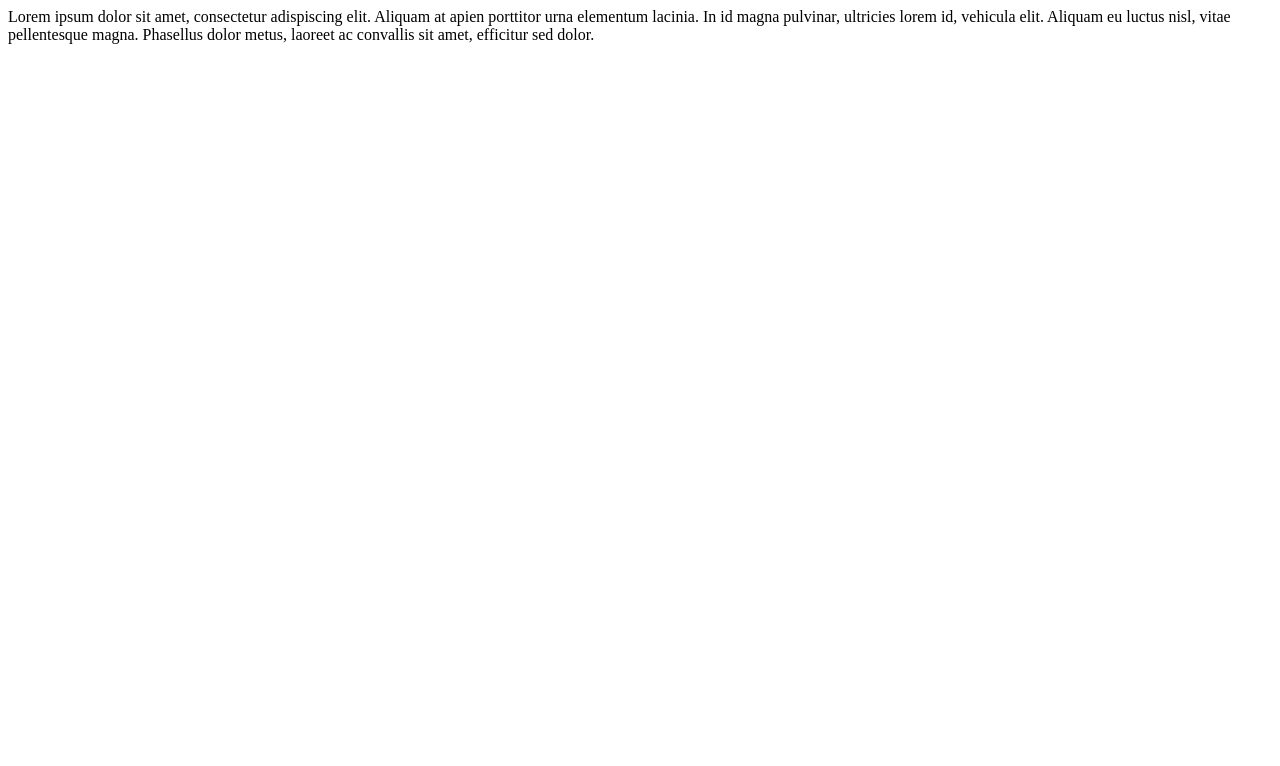
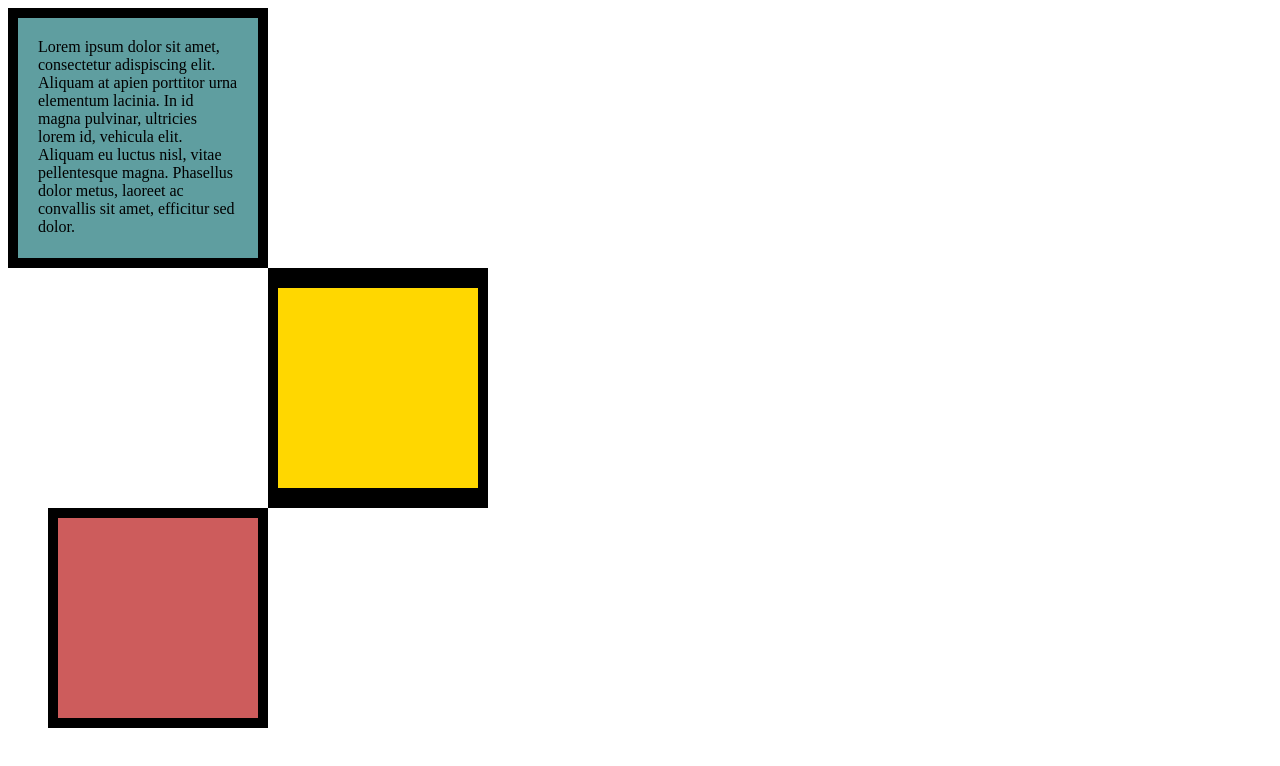
Before and after one commit to fatalla-52/Box-Model, a plain HTML site: page index.html in a window 1280 px wide. Drawn offline with Linux system fonts and the light colour scheme.

Commit message:
Update index.html

```diff
--- a/index.html
+++ b/index.html
@@ -1,46 +1,48 @@
 <!DOCTYPE html>
-<html>
-
+<html lang="en">
 <head>
     <meta charset="UTF-8">
-  <meta name="viewport" content="width=device-width, initial-scale=1">
-  <title>Bax Model</title>
-</head>
+    <meta name="viewport" content="width=device-width, initial-scale=1.0">
+    <title>Box Model</title>
     <style>
-      .firstbox {
-        background-color: cadet blue;
-        width: 200px;
-        height: 200px;
+        .plants {
+            background-color: cadetblue;
+            width:200px;
+            height:200px;
             border: 10px solid black;
             padding: 20px;
         }
-      . secondbox {
-        background-color: gold ;
-        width: 200px;
-        height: 200px;
-        border: 10px solid black;
-        border-top: 20px solid black;
-        border-bottom: 20px solid black;
-        border-left: 10px solid black;
-        border-right: 10px solid black;
+        .sun {
+            background-color: gold;
+            width:200px;
+            height:200px;
+            border: 20px solid black;
+            border-width:20px 10px;
+            margin-left: 260px;
         }
-      . thirdbox {
+        .gumamela {
             background-color: indianred;
-        width: 200px;
-        height: 200px;
+            width:200px;
+            height:200px;
             border: 10px solid black;
             margin-left: 40px;
         }
-        p{
-          margin:0;
+        p {
+            margin: 0;
         }
     </style>
 </head>
 <body>
-      <div class="firstbbox">
-        <p>Lorem ipsum dolor sit amet, consectetur adispiscing elit. Aliquam at apien porttitor urna elementum lacinia. In id magna pulvinar, ultricies lorem id, vehicula elit. Aliquam eu luctus nisl, vitae pellentesque magna. Phasellus dolor metus, laoreet ac convallis sit amet, efficitur sed dolor.
-        </p>
+    <div class="plants">
+        <p>Lorem ipsum dolor sit amet, consectetur adispiscing elit. Aliquam at apien porttitor urna elementum lacinia. In id magna pulvinar, ultricies lorem id, vehicula elit. Aliquam eu luctus nisl, vitae pellentesque magna. Phasellus dolor metus, laoreet ac convallis sit amet, efficitur sed dolor.</p>
+    </div>
+
+    <div class="sun">
+
+    </div>
+
+    <div class="gumamela">
+
     </div>
 </body>
-
 </html>
```
Lines whose indentation alone changed are shown as unchanged.
